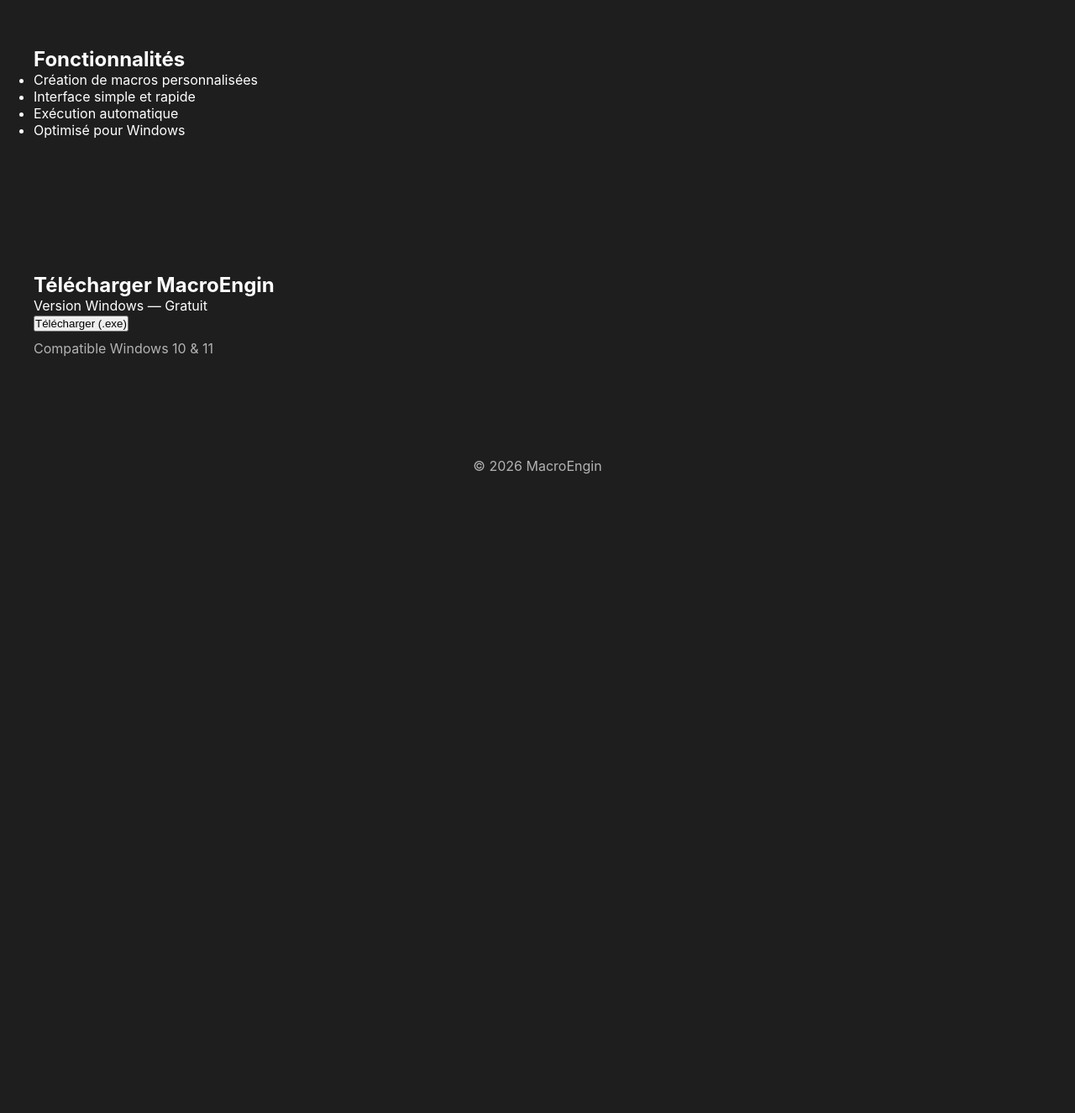
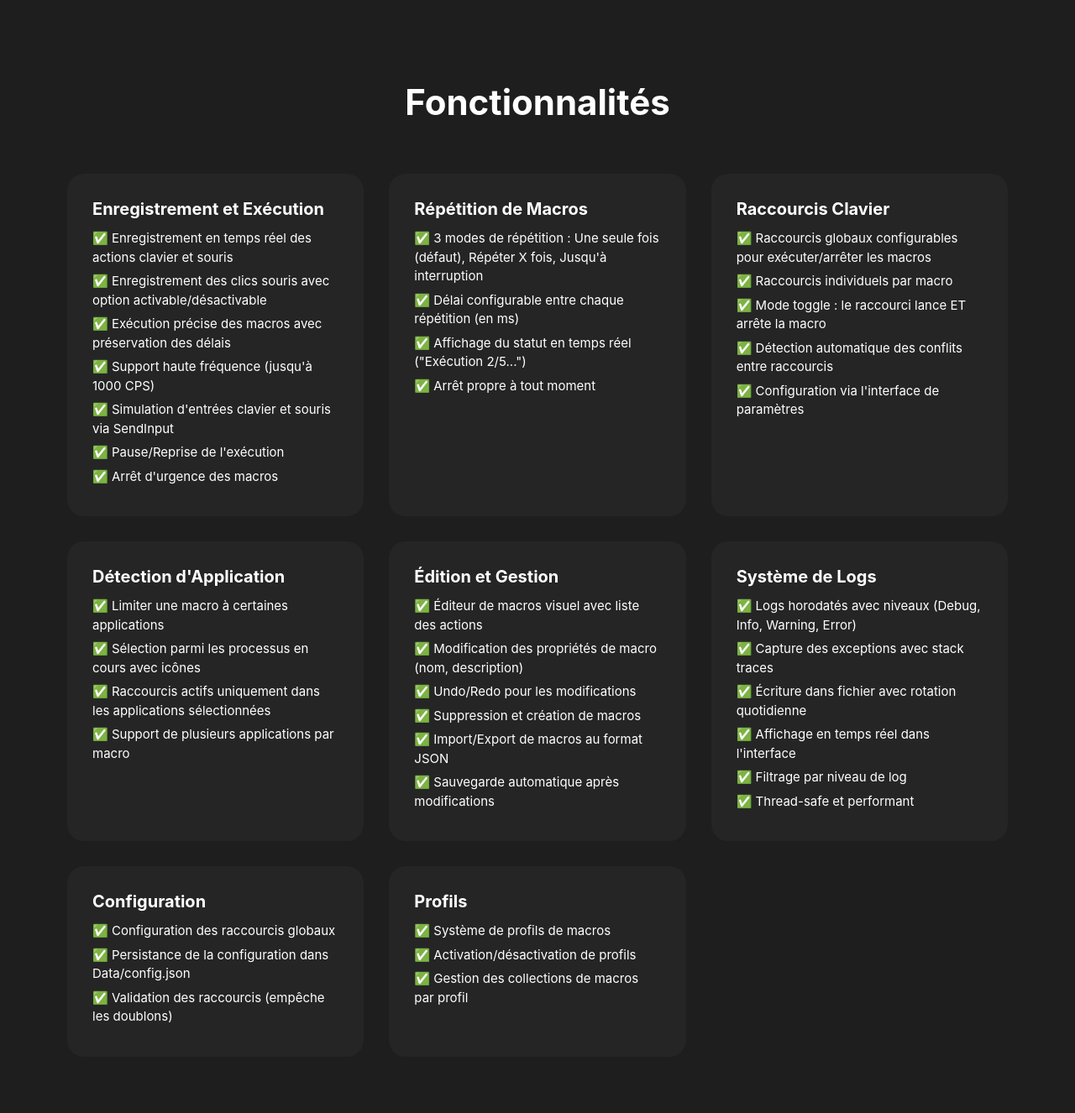
Before and after one commit to SteveRothier/MacroEngine-website, a React (Vite) app: page / in a window 1280 px wide. Shown: the part 824-2150 px from the top of the page at 84% size. Before the commit the page ends 1429 px from the top, so only its background shows below. Built offline with nearby package versions, Linux system fonts and the light colour scheme.

Commit message:
Refactorisation de Features/Hero/Download pour utiliser constants

```diff
--- a/constants/index.ts
+++ b/constants/index.ts
@@ -1,11 +1,132 @@
-// constants/index.ts
+// types
 export type NavLink = {
   id: string;
   title: string;
 };
 
+export type HeroContent = {
+  title: string;
+  subtitle: string;
+  ctaText: string;
+  ctaLink: string;
+};
+
+export type FeatureSection = {
+  category: string;
+  items: string[];
+};
+
+export type DownloadInfo = {
+  platform: string;
+  description: string;
+  link: string;
+  icon?: string; // URL ou chemin vers une icône
+};
+
+// navigation
 export const navLinks: NavLink[] = [
   { id: 'home', title: 'Accueil' },
   { id: 'features', title: 'Fonctionnalités' },
   { id: 'download', title: 'Téléchargement' },
 ];
+
+// Hero
+export const heroContent: HeroContent = {
+  title: 'Automatisez vos actions avec MacroEngine',
+  subtitle: 'MacroEngine vous permet de créer et exécuter des macros simplement pour gagner du temps sur Windows.',
+  ctaText: 'Télécharger pour Windows',
+  ctaLink: '#download',
+};
+
+// Features
+export const featureSections: FeatureSection[] = [
+  {
+    category: 'Enregistrement et Exécution',
+    items: [
+      'Enregistrement en temps réel des actions clavier et souris',
+      'Enregistrement des clics souris avec option activable/désactivable',
+      'Exécution précise des macros avec préservation des délais',
+      'Support haute fréquence (jusqu\'à 1000 CPS)',
+      'Simulation d\'entrées clavier et souris via SendInput',
+      'Pause/Reprise de l\'exécution',
+      'Arrêt d\'urgence des macros',
+    ],
+  },
+  {
+    category: 'Répétition de Macros',
+    items: [
+      '3 modes de répétition : Une seule fois (défaut), Répéter X fois, Jusqu\'à interruption',
+      'Délai configurable entre chaque répétition (en ms)',
+      'Affichage du statut en temps réel ("Exécution 2/5...")',
+      'Arrêt propre à tout moment',
+    ],
+  },
+  {
+    category: 'Raccourcis Clavier',
+    items: [
+      'Raccourcis globaux configurables pour exécuter/arrêter les macros',
+      'Raccourcis individuels par macro',
+      'Mode toggle : le raccourci lance ET arrête la macro',
+      'Détection automatique des conflits entre raccourcis',
+      'Configuration via l\'interface de paramètres',
+    ],
+  },
+  {
+    category: 'Détection d\'Application',
+    items: [
+      'Limiter une macro à certaines applications',
+      'Sélection parmi les processus en cours avec icônes',
+      'Raccourcis actifs uniquement dans les applications sélectionnées',
+      'Support de plusieurs applications par macro',
+    ],
+  },
+  {
+    category: 'Édition et Gestion',
+    items: [
+      'Éditeur de macros visuel avec liste des actions',
+      'Modification des propriétés de macro (nom, description)',
+      'Undo/Redo pour les modifications',
+      'Suppression et création de macros',
+      'Import/Export de macros au format JSON',
+      'Sauvegarde automatique après modifications',
+    ],
+  },
+  {
+    category: 'Système de Logs',
+    items: [
+      'Logs horodatés avec niveaux (Debug, Info, Warning, Error)',
+      'Capture des exceptions avec stack traces',
+      'Écriture dans fichier avec rotation quotidienne',
+      'Affichage en temps réel dans l\'interface',
+      'Filtrage par niveau de log',
+      'Thread-safe et performant',
+    ],
+  },
+  {
+    category: 'Configuration',
+    items: [
+      'Configuration des raccourcis globaux',
+      'Persistance de la configuration dans Data/config.json',
+      'Validation des raccourcis (empêche les doublons)',
+    ],
+  },
+  {
+    category: 'Profils',
+    items: [
+      'Système de profils de macros',
+      'Activation/désactivation de profils',
+      'Gestion des collections de macros par profil',
+    ],
+  },
+];
+
+// Download
+export const downloadInfo: DownloadInfo[] = [
+  {
+    platform: 'Windows',
+    description: 'Téléchargez MacroEngine pour Windows 10/11. Installation rapide et exécutable autonome.',
+    link: '/downloads/MacroEngine-Setup.exe',
+    icon: '/src/assets/images/windows-icon.png',
+  },
+  // Tu peux ajouter d'autres plateformes si besoin plus tard
+];
--- a/src/components/Features/Features.css
+++ b/src/components/Features/Features.css
@@ -0,0 +1,41 @@
+.features {
+    padding: 120px 40px;
+    max-width: 1200px;
+    margin: 0 auto;
+  }
+
+  .features h2 {
+    font-size: 42px;
+    text-align: center;
+    margin-bottom: 60px;
+  }
+
+  .features-grid {
+    display: grid;
+    grid-template-columns: repeat(auto-fit, minmax(300px, 1fr));
+    gap: 30px;
+  }
+
+  .feature-card {
+    background-color: var(--bg-card);
+    padding: 30px;
+    border-radius: 20px;
+    text-align: left;
+  }
+
+  .feature-card h3 {
+    font-size: 20px;
+    margin-bottom: 12px;
+  }
+
+  .feature-card ul {
+    list-style: none;
+    padding: 0;
+    margin: 0;
+  }
+
+  .feature-card li {
+    font-size: 15px;
+    line-height: 1.5;
+    margin-bottom: 6px;
+  }
--- a/src/components/Features/Features.tsx
+++ b/src/components/Features/Features.tsx
@@ -1,14 +1,43 @@
+import './Features.css';
+import { useGSAP } from '@gsap/react';
+import gsap from 'gsap';
+import ScrollTrigger from 'gsap/ScrollTrigger';
+import { featureSections } from '../../../constants';
+import type { FeatureSection } from '../../../constants';
+
+gsap.registerPlugin(ScrollTrigger);
+
 const Features = () => {
+  useGSAP(() => {
+    gsap.from('.feature-card', {
+      opacity: 0,
+      y: 40,
+      duration: 0.6,
+      ease: 'power3.out',
+      stagger: 0.15,
+      scrollTrigger: {
+        trigger: '.features',
+        start: 'top 80%',
+      },
+    });
+  });
+
   return (
-      <section id="features" style={{ padding: "80px 40px" }}>
+    <section id="features" className="features">
       <h2>Fonctionnalités</h2>
 
+      <div className="features-grid">
+        {featureSections.map((section: FeatureSection, index: number) => (
+          <div className="feature-card" key={index}>
+            <h3>{section.category}</h3>
             <ul>
-          <li>Création de macros personnalisées</li>
-          <li>Interface simple et rapide</li>
-          <li>Exécution automatique</li>
-          <li>Optimisé pour Windows</li>
+              {section.items.map((item: string, i: number) => (
+                <li key={i}>✅ {item}</li>
+              ))}
             </ul>
+          </div>
+        ))}
+      </div>
     </section>
   );
 };
--- a/src/components/Hero/Hero.tsx
+++ b/src/components/Hero/Hero.tsx
@@ -1,12 +1,13 @@
+import './Hero.css';
 import { useGSAP } from '@gsap/react';
 import gsap from 'gsap';
-import './Hero.css';
+import { heroContent } from '../../../constants';
 
 const Hero = () => {
 
+  // Animation GSAP
   useGSAP(() => {
     const tl = gsap.timeline();
-
     tl.from('.hero h1', {
       y: 40,
       opacity: 0,
@@ -30,18 +31,10 @@
   return (
     <section id="home" className="hero">
       <div className="hero-content">
-        <h1>
-          Automatisez vos actions<br />
-          avec <span>MacroEngine</span>
-        </h1>
-
-        <p>
-          MacroEngine vous permet de créer et exécuter des macros
-          simplement pour gagner du temps sur Windows.
-        </p>
-
-        <a href="#download" className="btn-primary">
-          Télécharger pour Windows
+        <h1>{heroContent.title}</h1>
+        <p>{heroContent.subtitle}</p>
+        <a href={heroContent.ctaLink} className="btn-primary">
+          {heroContent.ctaText}
         </a>
       </div>
     </section>
```
Lines whose indentation alone changed are shown as unchanged.
